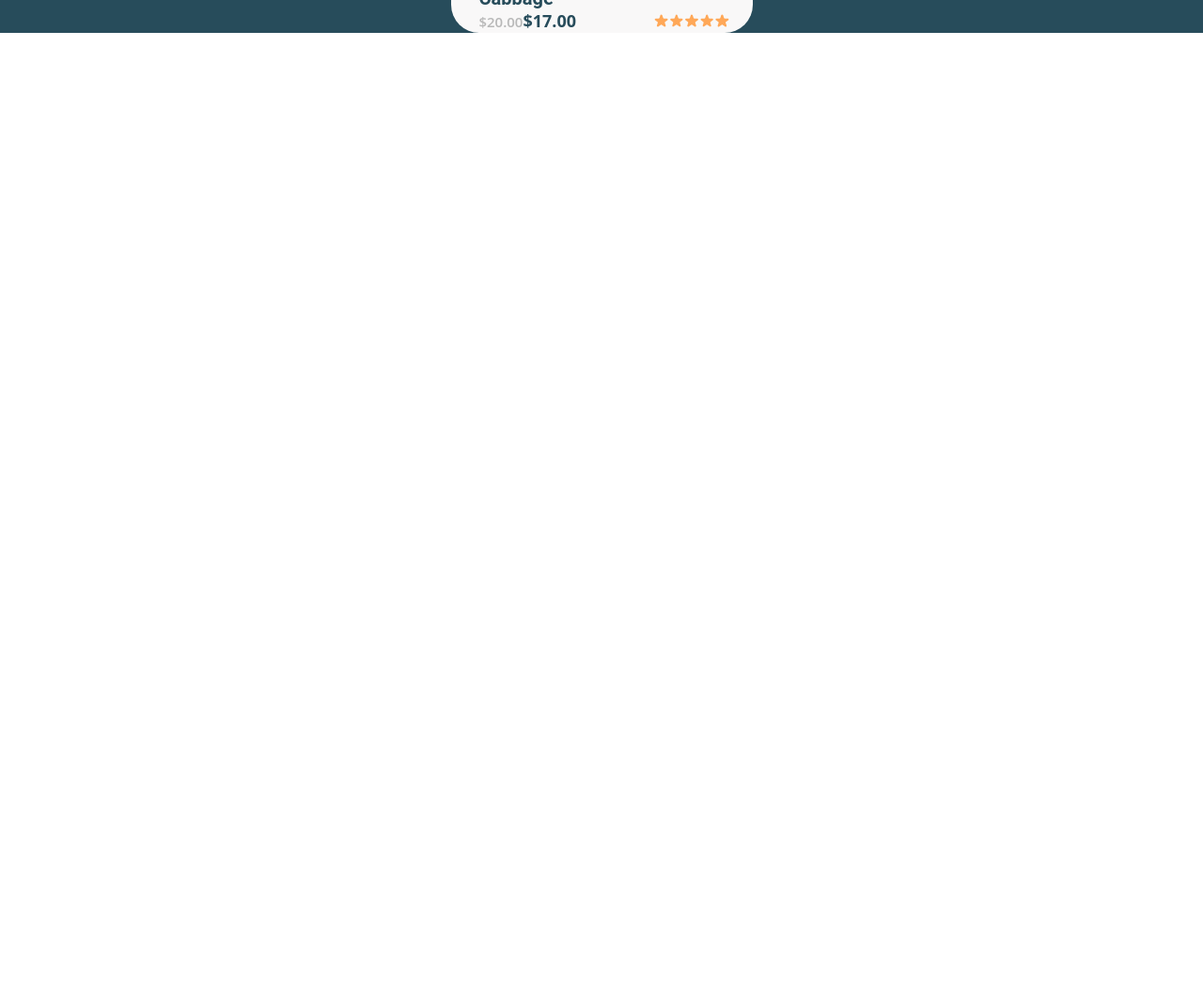
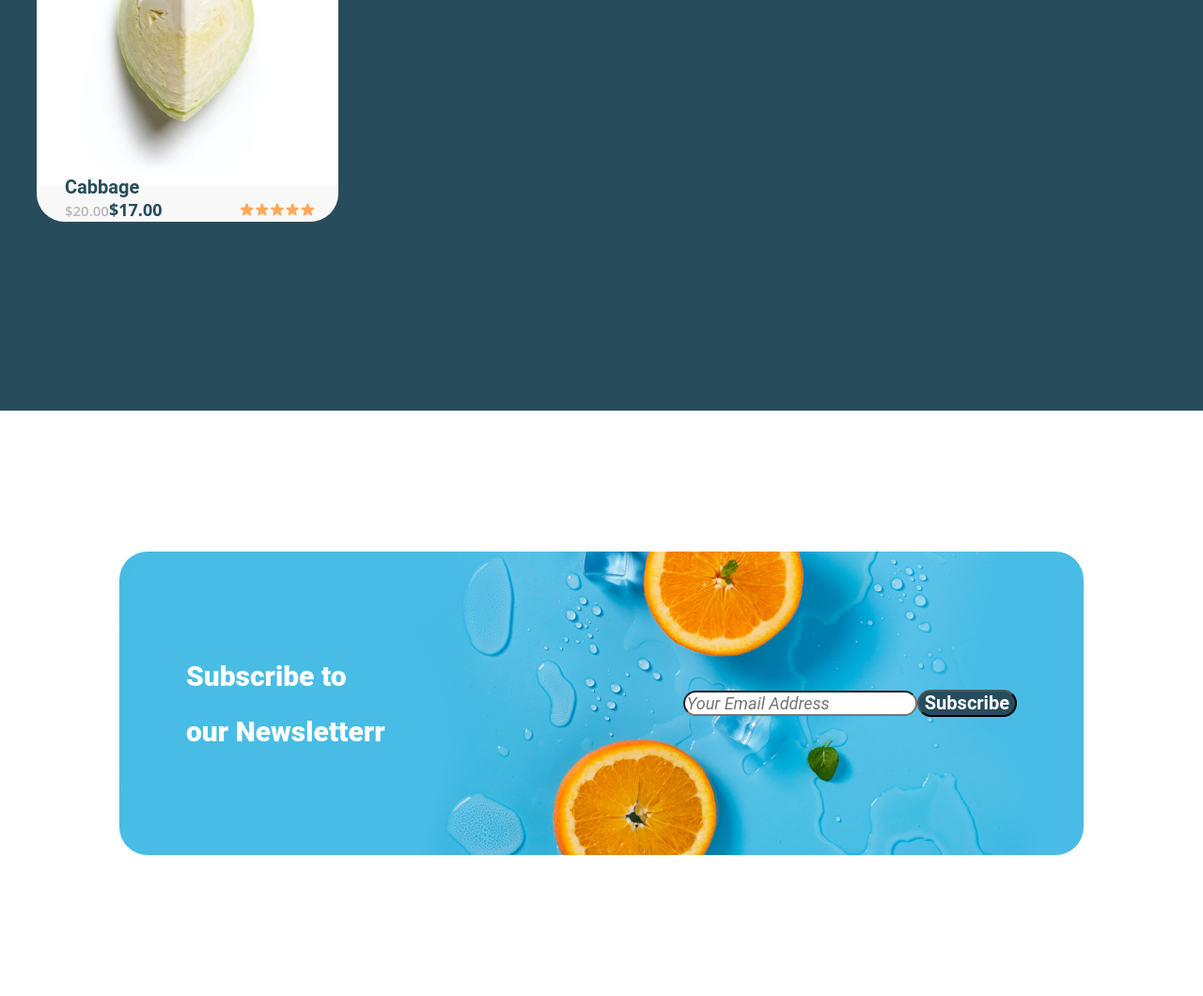
Before and after one commit to Nanaotiashvili/finalyproect, a plain HTML site: page index.html in a window 1280 px wide. Shown: the part 7126-8186 px from the top of the page at 94% size. Before the commit the page ends 7161 px from the top, so only its background shows below. Drawn offline with Linux system fonts and the light colour scheme.

Commit message:
s-6
end s-6

```diff
--- a/index.html
+++ b/index.html
@@ -379,5 +379,19 @@ been the industry's standard dummy text ever since the 1500s, when an unknown pr
             </div>
         </div>
     </section>
+    <section class="s-6">
+        <div class="container6">
+            <div class="text7">
+                <h1>Subscribe to</h1>
+                <h1>our Newsletterr</h1>
+            </div>
+            <div class="formtype">
+                <form class="form6" action="">
+                    <input type="email" name="" id="" placeholder="Your Email Address" />
+                    <input type="submit" value="Subscribe">
+                </form>
+            </div>
+        </div>
+    </section>
 </body>
 </html>
--- a/scss/_style.scss
+++ b/scss/_style.scss
@@ -2,3 +2,4 @@
 @import "style/section1";
 @import "style/footer";
 @import "style/section5";
+@import "style/section6";
--- a/scss/style/_section5.scss
+++ b/scss/style/_section5.scss
@@ -1,18 +1,21 @@
 .s-5{
     background-color: #274C5B;
     ;
+    padding-top: 201px;
+    padding-bottom: 201px;
+    @media (max-width:410px) {padding: 20px;};
     .container5 {
         @include mycontainer;
-        @include myflex (column, center);
+        @include myflex (column, space-between, flex-start);
         gap:50px;
         @media (max-width:650px) {margin:0};
         .offer {
             @include myflex(row,space-between,flex-end);
-            gap: 560px;
+            gap: 460px;
             @media (max-width:1015px) {gap:300px};
             @media (max-width:900px) {gap:200px};
             @media (max-width:650px) {gap:100px};
-
+            @media (max-width:410px) {gap:20px};
             .text6 {
                 h2 {
                     @include fontnaturals;
--- /dev/null
+++ b/scss/style/_section6.scss
@@ -0,0 +1,64 @@
+.s-6{
+    padding: 150px 100px;
+    @media (max-width:750px) {padding: 0;};
+    .container6 {
+        background-image: url(../images/orange.jpg);
+        background-color: #EFD372;
+        @include mycontainer;
+        @include myflex;
+        gap: 226px;
+        max-width: 1400px;
+        height: 323px;
+        border-radius: 30px;
+        padding: 105px 71px;
+        @media (max-width:1250px) {gap:100px};
+        @media (max-width:850px) {gap:50px};
+        @media (max-width:550px) {flex-direction: column; justify-content: center; align-items: flex-end;};
+        @media (max-width:410px) {margin: 0;};
+        .text7 {
+            font-family: Roboto;
+            font-size: 50px;
+            font-weight: 800;
+            line-height: 59px;
+            letter-spacing: 0em;
+            text-align: left;
+            color: #FFFFFF;
+            @media (max-width:1350px) {font-size: 30px;};
+            @media (max-width:1050px) {font-size: 20px;};
+        }
+        .formtype {
+            @include myflex (row, flex-end, center);
+            @media (max-width:850px) {flex-direction: column;};
+            input[type="email"] {
+                display: flex;
+                max-width: 249px;
+                max-height: 80px;
+                border-radius: 16px;
+                background-color:#FFFFFF;
+                font-family: Roboto;
+                font-size: 18px;
+                font-style: italic;
+                font-weight: 400;
+                line-height: 21px;
+                letter-spacing: 0em;
+                text-align: left;
+                color: #ABABAB;
+            }
+            input[type="submit"] {
+                display: flex;
+                max-width: 150px;
+                max-height: 80px;
+                padding: 28px, 47px, 29px, 47px;
+                border-radius: 16px;
+                gap: 10px;
+                background-color: #274C5B;
+                font-family: Roboto;
+                font-size: 20px;
+                font-weight: 700;
+                line-height: 23px;
+                text-align:center;
+                color: #FFFFFF;
+            }
+        }
+    }
+}
```
Also changed, not shown: css/global.css, images/orange.jpg (renamed from images/Photo (1).jpg), 1 other file.
